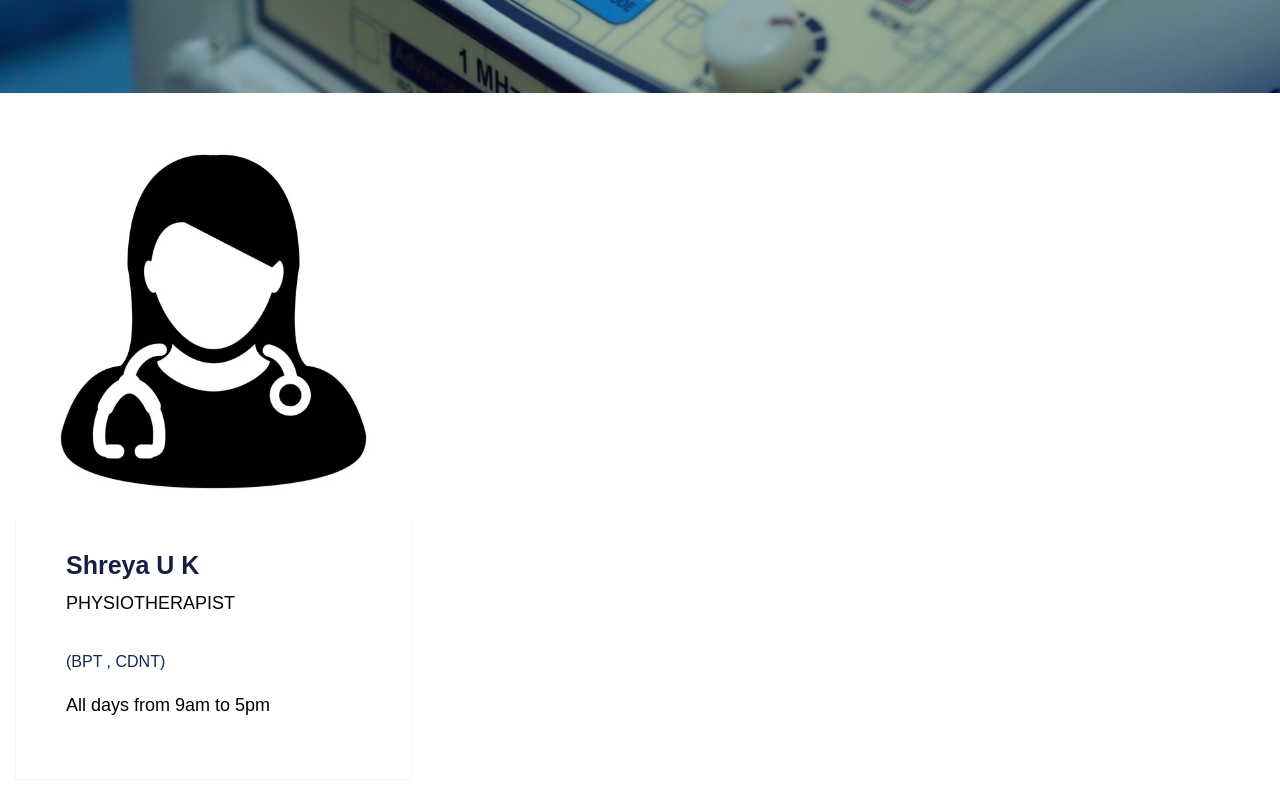
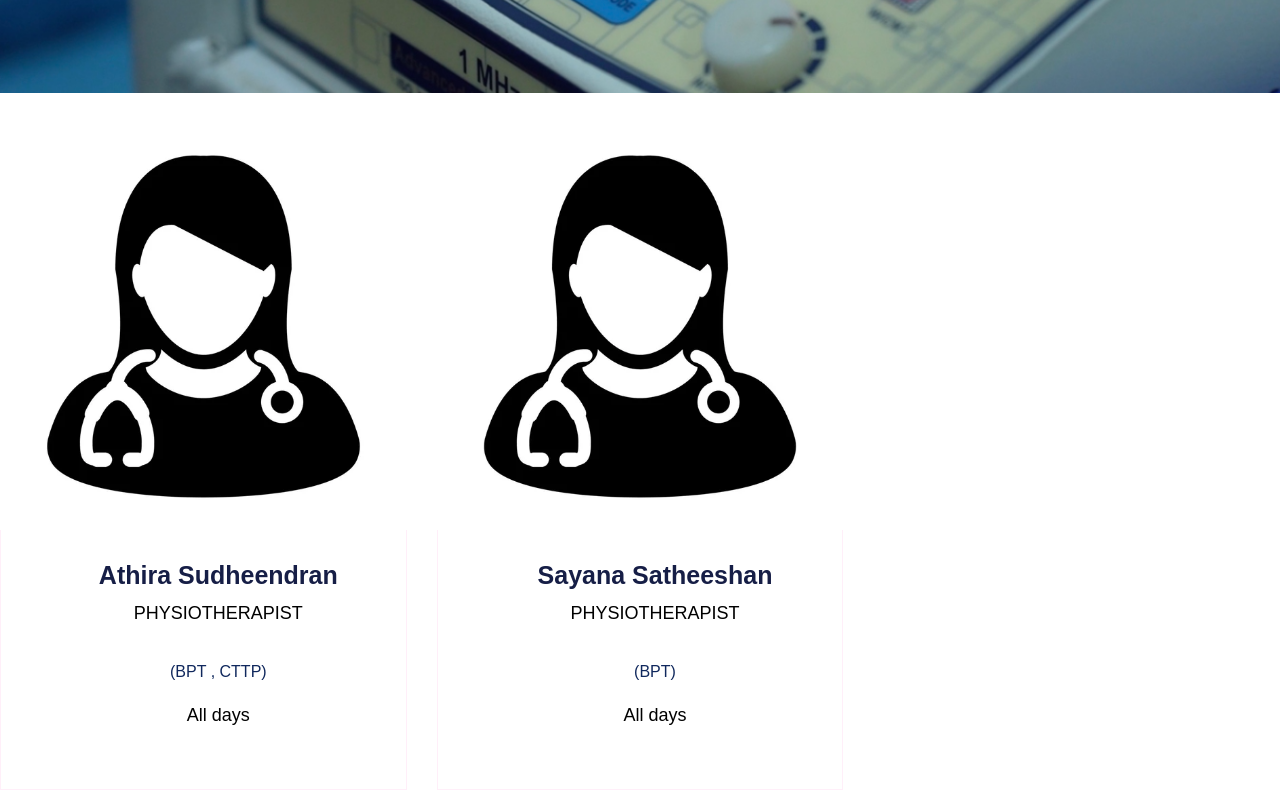
Before and after one commit to IrinaveMedicalCentre/IrinaveMedicalCentre, a plain HTML site: page physiotherapy.html in a window 1280 px wide. Shown: the part 440-1240 px from the top of the page. Drawn offline with Linux system fonts and the light colour scheme; a web font is replaced by a local one.

Commit message:
project finished

```diff
--- a/physiotherapy.html
+++ b/physiotherapy.html
@@ -119,22 +119,37 @@
                     </div>
                 </div>
             </div>
-            <div class="col-xl-4 col-lg-4 col-md-6 pt-5">
-                <div class="single-team mb-30">
-                    <div class="team-img">
-                        <img src="assets/img/hero/femaledoctor.png" alt="">
+            <div class="row pt-5">
+                <!-- Team Member 1 -->
+                <div class="col-xl-4 col-lg-4 col-md-6 col-sm-12 mb-4">
+                    <div class="single-team">
+                        <div class="team-img">
+                            <img src="assets/img/hero/femaledoctor.png" alt="Athira Sudheendran" class="img-fluid">
+                        </div>
+                        <div class="team-caption text-center">
+                            <h3><a href="#">Athira Sudheendran</a></h3>
+                            <span>PHYSIOTHERAPIST</span>
+                            <div class="team-social mt-2">
+                                <p>(BPT , CTTP)</p>
+                                <span>All days</span>
+                            </div>
+                        </div>
                     </div>
-                    <div class="team-caption">
-                        <h3><a href="">Shreya U K</a></h3>
-                        <span>PHYSIOTHERAPIST</span>
-                        <!-- Team social -->
-                        <div class="team-social">
-                            <p>(BPT , CDNT)</p>
-                            <span>All days from 9am to 5pm</span>
-                            <!-- <a href=""><i class="fab fa-twitter"></i></a>
-                            <a href=""><i class="fas fa-globe"></i></a>
-                            <a href=""><i class="fab fa-facebook-f"></i></a>
-                            <a href=""><i class="fab fa-pinterest-p"></i></a> -->
+                </div>
+
+                <!-- Team Member 2 -->
+                <div class="col-xl-4 col-lg-4 col-md-6 col-sm-12 mb-4">
+                    <div class="single-team">
+                        <div class="team-img">
+                            <img src="assets/img/hero/femaledoctor.png" alt="Sayana Satheeshan" class="img-fluid">
+                        </div>
+                        <div class="team-caption text-center">
+                            <h3><a href="#">Sayana Satheeshan</a></h3>
+                            <span>PHYSIOTHERAPIST</span>
+                            <div class="team-social mt-2">
+                                <p>(BPT)</p>
+                                <span>All days</span>
+                            </div>
                         </div>
                     </div>
                 </div>
```
Also changed, not shown: dental.html (+3 -3 lines), doctor.html (+24 -4 lines).
